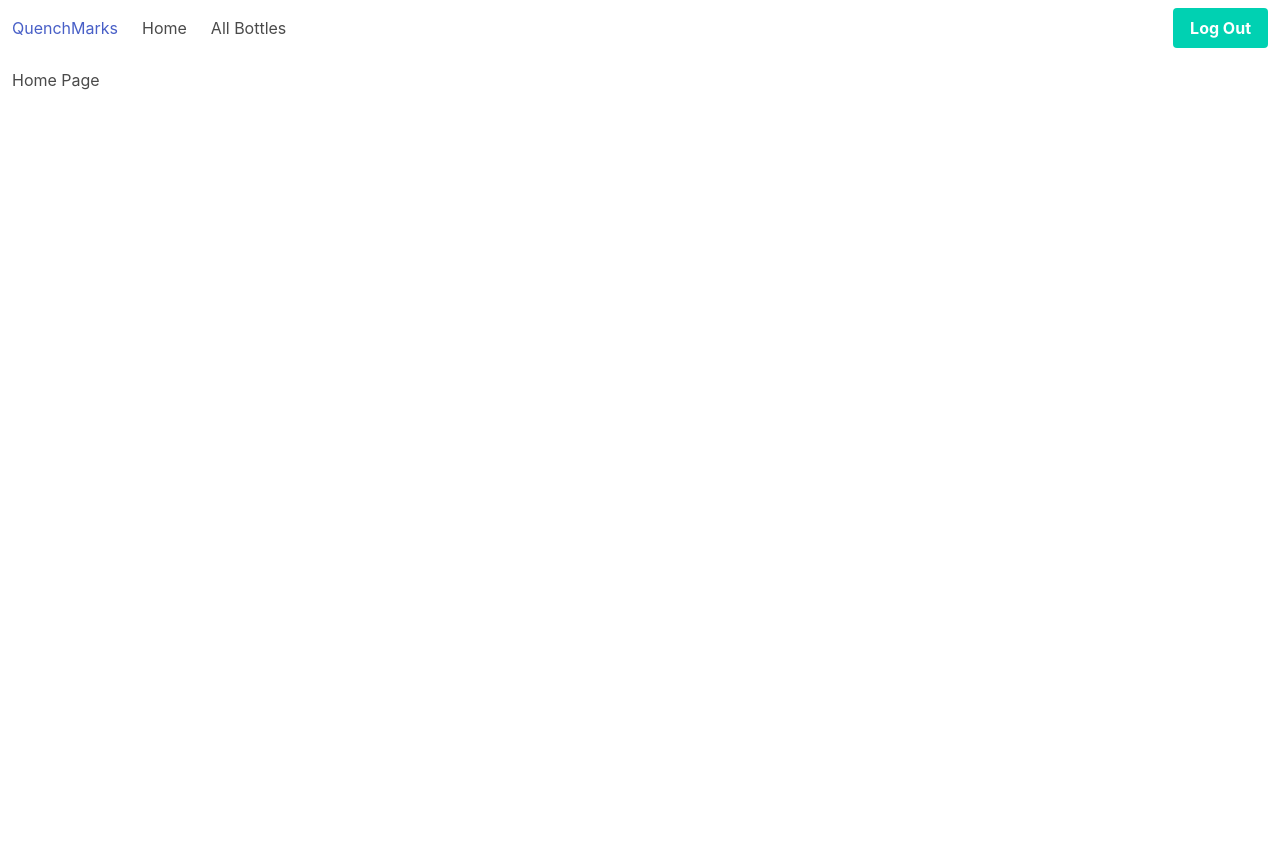
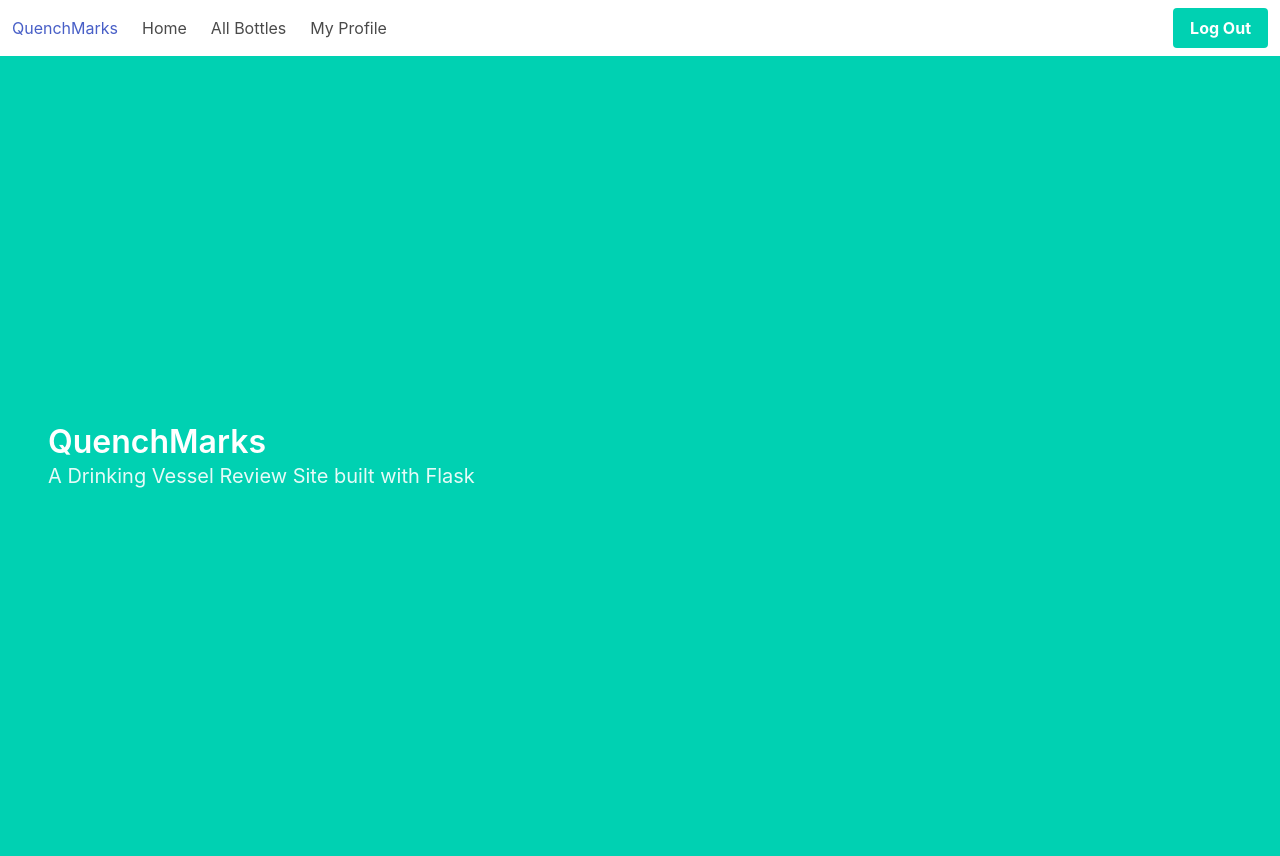
Before and after one commit to seraficaj/QuenchMarks, a Flask app: page / in a window 1280 px wide. Before the commit the page ends 90 px from the top, so only its background shows below. Run offline with Flask 2, Linux system fonts and the light colour scheme; the visitor is signed in with stand-in values (Sample User, id 1); data comes from the database, SQL or seed files in the repository.

Commit message:
add hero element to landing page and my profile page to navbar

```diff
--- a/QuenchMarks/templates/base.html
+++ b/QuenchMarks/templates/base.html
@@ -41,6 +41,11 @@
                     <a class="navbar-item" href="{{url_for('bottles.index')}}">
                         All Bottles
                     </a>
+                    {% if current_user.is_authenticated %}
+                    <a class="navbar-item" href="{{url_for('users.user_profile', username=current_user.username)}}">
+                        My Profile
+                    </a>
+                    {% endif %}
                 </div>
 
                 <div class="navbar-end">
--- a/QuenchMarks/templates/home.html
+++ b/QuenchMarks/templates/home.html
@@ -1,5 +1,14 @@
 {% extends 'base.html' %} {% block content%}
-<div class="column">
-    <h1>Home Page</h1>
-</div>
+<section class="hero is-primary is-fullheight">
+    <div class="hero-body">
+      <div class="">
+        <p class="title">
+          QuenchMarks
+        </p>
+        <p class="subtitle">
+        A Drinking Vessel Review Site built with Flask
+        </p>
+      </div>
+    </div>
+  </section>
 {% endblock %}
--- a/QuenchMarks/templates/login.html
+++ b/QuenchMarks/templates/login.html
@@ -21,12 +21,6 @@
                                 placeholder="Your Password" )}}
                             </div>
                         </div>
-                        <div class="field">
-                            <label class="checkbox">
-                                <input type="checkbox" />
-                                Remember me
-                            </label>
-                        </div>
                         <button
                             class="button is-block is-primary is-large is-fullwidth"
                         >
```
